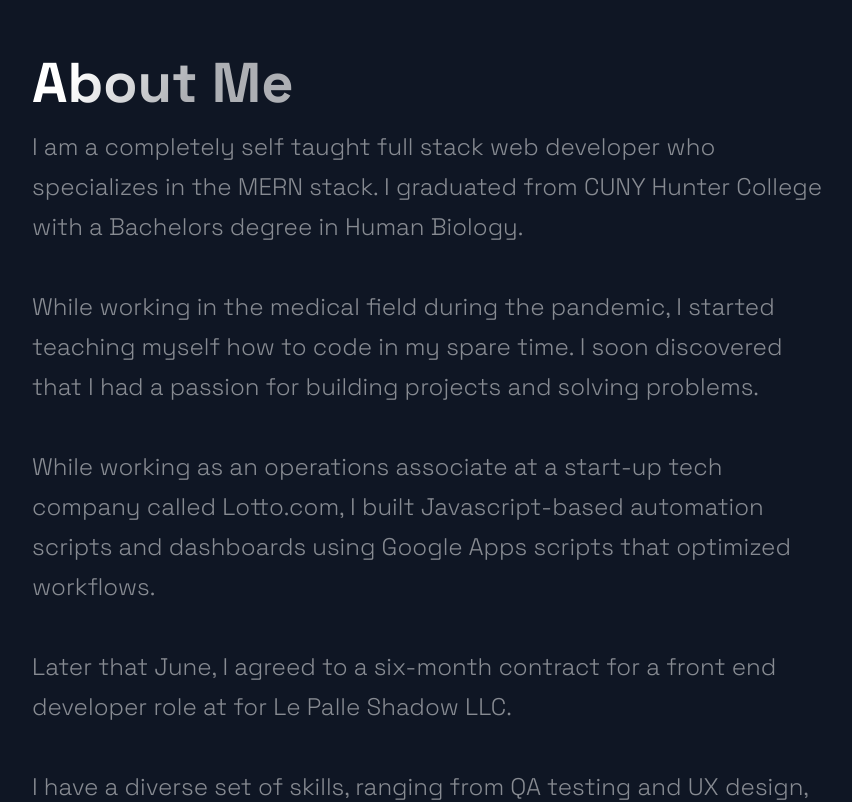
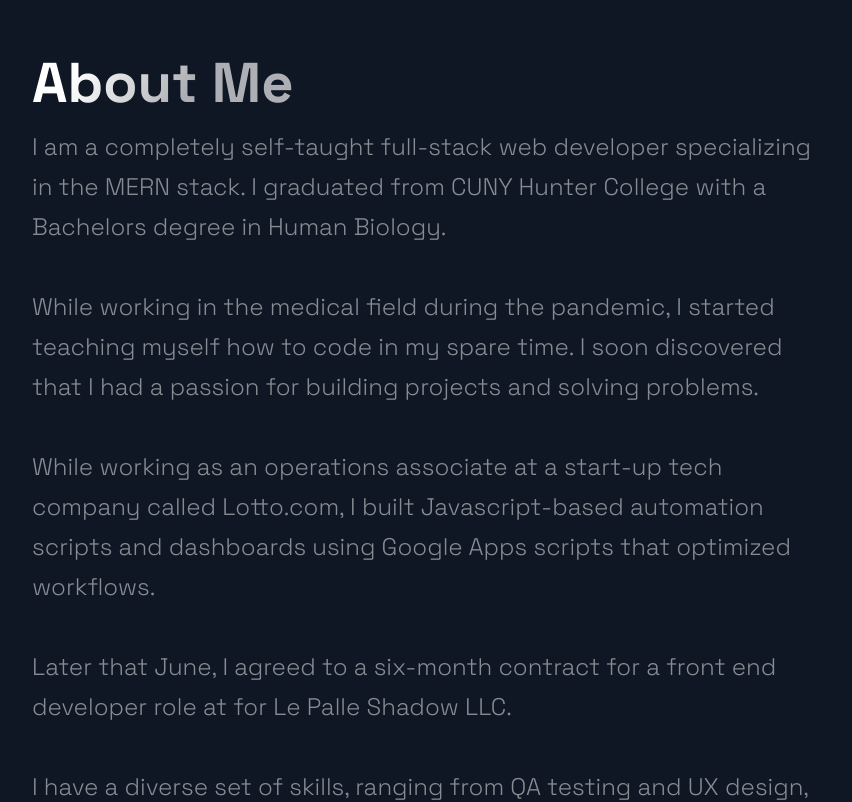
Before and after one commit to davidpedrero/David-Pedero-Portfolio, a Next.js app: page / in a window 1280 px wide. Shown: the part 2720-3522 px from the top of the page, without its empty margins (88-940 px from the left). Built offline with nearby package versions, Linux system fonts and the light colour scheme.

Commit message:
fixed timeline about me section2

```diff
--- a/src/components/TimeLine/TimeLine.js
+++ b/src/components/TimeLine/TimeLine.js
@@ -46,7 +46,7 @@ const Timeline = () => {
     <Section id='about'>
       <SectionTitle>About Me</SectionTitle>
       <SectionText>
-        I am a completely self taught full stack web developer who specializes in the MERN stack. I graduated from CUNY Hunter College with a Bachelors degree in Human Biology.
+        I am a completely self-taught full-stack web developer specializing in the MERN stack. I graduated from CUNY Hunter College with a Bachelors degree in Human Biology.
         <br/><br/>
         While working in the medical field during the pandemic, I started teaching myself how to code in my spare time. I soon discovered that I had a passion for building projects and solving problems.
         <br/><br/>
```
